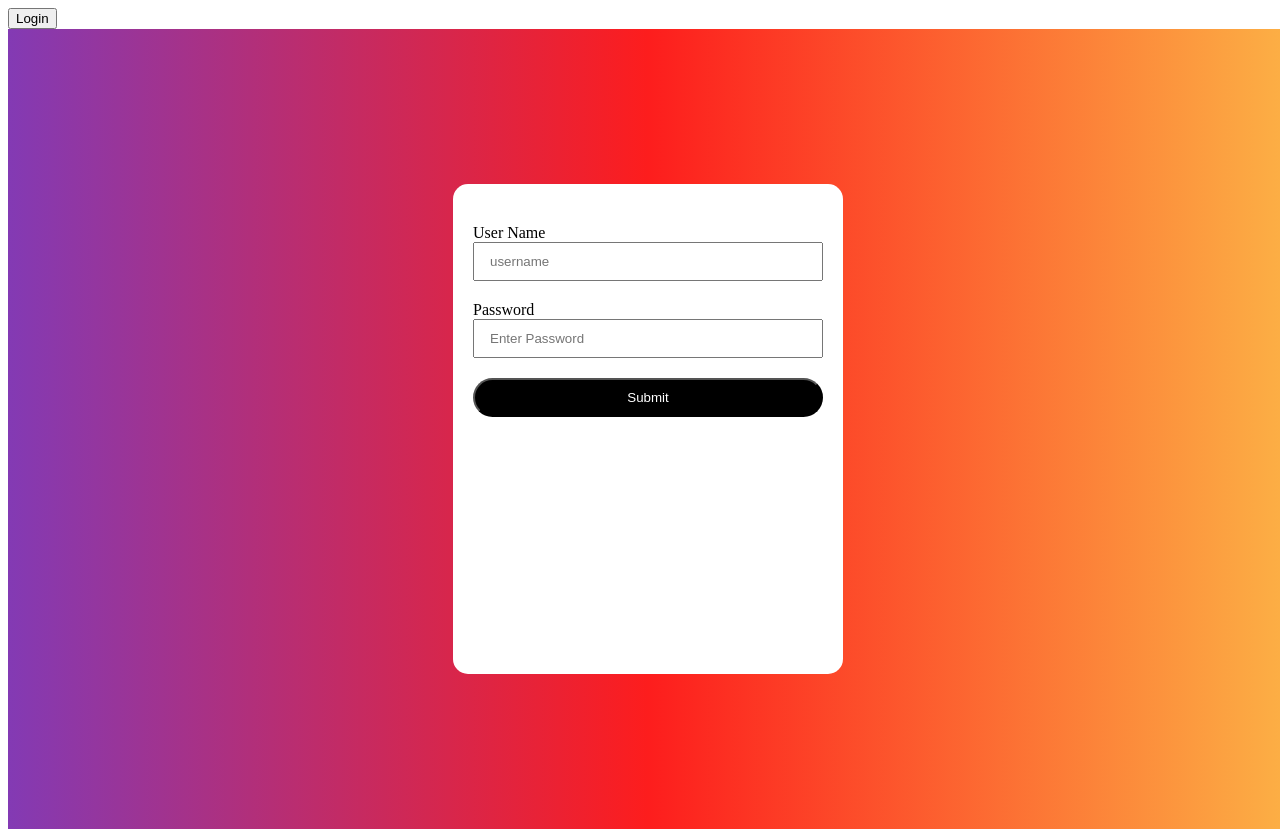
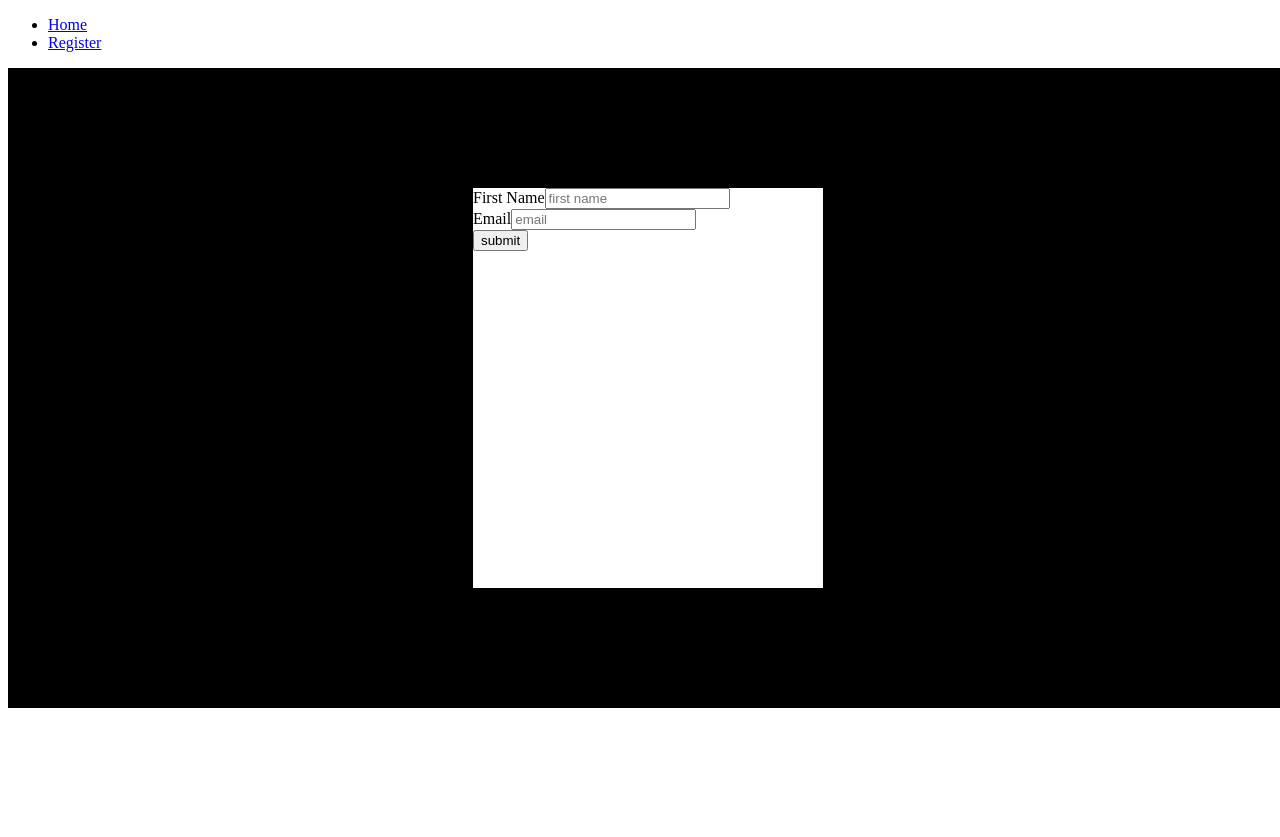
Before and after one commit to Olaoluwa402/REACT_V3_ITSKILLSCENTER, a React (Create React App) app: page /register in a window 1280 px wide. After the commit the page ends 800 px from the top, so only its background shows below. Built offline with nearby package versions, Linux system fonts and the light colour scheme.

Commit message:
react router

```diff
--- a/package.json
+++ b/package.json
@@ -8,6 +8,7 @@
     "@testing-library/user-event": "^13.5.0",
     "react": "^18.2.0",
     "react-dom": "^18.2.0",
+    "react-router-dom": "^6.8.1",
     "react-scripts": "5.0.1",
     "react-toastify": "^9.1.1",
     "uuid": "^9.0.0",
--- a/src/App.js
+++ b/src/App.js
@@ -1,45 +1,8 @@
-import Banner from "./components/Banner/Banner";
-import NavLinks from "./components/NavLinks/NavLinks";
-import Main from "./components/Main/Main";
-import Input from "./components/useStateHook/useState";
-// import Subscribe from "./components/Subscribe/Subscribe";
-import { ToastContainer } from "react-toastify";
-import Form from "./components/Form/Form";
-import ConditionalRendering from "./components/ConditionalRendering_3";
-
+import Router from "./router";
 import "./App.css";
 
-
 function App() {
-  return (
-    <>
-      <ToastContainer
-        position="top-right"
-        autoClose={5000}
-        hideProgressBar={false}
-        newestOnTop={false}
-        closeOnClick
-        rtl={false}
-        pauseOnFocusLoss
-        draggable
-        pauseOnHover
-        theme="light"
-      />
-  <ConditionalRendering />
-      <Form />
-    </>
-
-    // <div className="App">
-    //   {/* banner componet */}
-    //   <Banner />
-    //   {/* NNavigation Liks */}
-    //   <NavLinks />
-    //   <Input />
-
-    //   {/* Main */}
-    //   <Main />
-    // </div>
-  );
+  return <Router />;
 }
 
 export default App;
--- /dev/null
+++ b/src/components/EventHandling/EventHandling.js
@@ -0,0 +1,81 @@
+import React, { useState } from "react";
+
+import styles from "./EventHandling.module.css";
+
+const EventHandling = () => {
+  // const [firstName, setFirstName] = useState("");
+  // const [email, setEmail] = useState("");
+
+  const [state, setState] = useState({
+    firstName: "",
+    email: "",
+  });
+
+  console.log(state, "state");
+
+  function changeHandler(e) {
+    console.log(e.target);
+    // destructurig
+    const { type, name, value } = e.target;
+    console.log(type, name);
+    setState({
+      ...state,
+      [name]: value,
+    });
+  }
+  const { email, firstName } = state;
+
+  function submitHandler(e) {
+    e.preventDefault(); //valid if you use form element. prevents browser page reload
+    console.log(state);
+    // axios.post("/admin", { formData: firstName });
+  }
+
+  return (
+    <div className={styles.container}>
+      {/* form handling without using form element */}
+      {/* <div>
+        <input
+          type="text"
+          name="firstName"
+          placeholder="first name"
+          value={firstName}
+          onChange={changeHandler}
+        />
+
+        <button type="button" onClick={submitHandler}>
+          submit
+        </button>
+      </div> */}
+      <form onSubmit={submitHandler}>
+        <div className={styles.formGroup}>
+          <label htmlFor="firstName">First Name</label>
+          <input
+            type="text"
+            name="firstName"
+            id="firstName"
+            placeholder="first name"
+            value={firstName}
+            onChange={changeHandler}
+          />
+        </div>
+
+        <div className={styles.formGroup}>
+          <label htmlFor="email">Email</label>
+          <input
+            type="email"
+            name="email"
+            id="email"
+            placeholder="email"
+            value={email}
+            onChange={changeHandler}
+          />
+        </div>
+
+        <button type="submit">submit</button>
+      </form>
+    </div>
+  );
+};
+
+export default EventHandling;
--- /dev/null
+++ b/src/components/EventHandling/EventHandling.module.css
@@ -0,0 +1,14 @@
+.container {
+  width: 100vw;
+  height: 80vh;
+  display: flex;
+
+  justify-content: center;
+  align-items: center;
+  background-color: black;
+}
+.container form {
+  width: 350px;
+  height: 400px;
+  background-color: white;
+}
--- a/src/index.js
+++ b/src/index.js
@@ -2,6 +2,11 @@ import React from "react";
 import ReactDOM from "react-dom/client";
 import "./index.css";
 import App from "./App";
+import { BrowserRouter as Router } from "react-router-dom";
 
 const root = ReactDOM.createRoot(document.getElementById("root"));
-root.render(<App />);
+root.render(
+  <Router>
+    <App />
+  </Router>
+);
--- /dev/null
+++ b/src/router.js
@@ -0,0 +1,28 @@
+import { Route, Routes, Navigate, Link } from "react-router-dom";
+import Home from "./screens/Home";
+import Register from "./screens/Register";
+import NotFound from "./screens/NotFound";
+
+const Router = () => {
+  return (
+    <>
+      <ul>
+        <li>
+          <Link to="/">Home</Link>
+        </li>
+        <li>
+          <Link to="/register">Register</Link>
+        </li>
+      </ul>
+      <Routes>
+        <Route path="/" element={<Home />} />
+        <Route path="/register" element={<Register />} />
+        <Route path="/not-found" element={<NotFound />} />
+
+        <Route path="*" element={<Navigate to="/not-found" />} />
+      </Routes>
+    </>
+  );
+};
+
+export default Router;
--- /dev/null
+++ b/src/screens/Home.js
@@ -0,0 +1,34 @@
+import React from "react";
+// import Banner from "../components/Banner/Banner";
+// import NavLinks from "../components/NavLinks/NavLinks";
+// import Main from "../components/Main/Main";
+// import Input from "../components/useStateHook/useState";
+// import Subscribe from "./components/Subscribe/Subscribe";
+import { ToastContainer } from "react-toastify";
+import Form from "../components/Form/Form";
+import ConditionalRendering from "../components/ConditionalRendering_3";
+
+const Home = () => {
+  return (
+    <div>
+      <>
+        <ToastContainer
+          position="top-right"
+          autoClose={5000}
+          hideProgressBar={false}
+          newestOnTop={false}
+          closeOnClick
+          rtl={false}
+          pauseOnFocusLoss
+          draggable
+          pauseOnHover
+          theme="light"
+        />
+        <ConditionalRendering />
+        <Form />
+      </>
+    </div>
+  );
+};
+
+export default Home;
--- /dev/null
+++ b/src/screens/NotFound.js
@@ -0,0 +1,14 @@
+import React from "react";
+import { Link } from "react-router-dom";
+
+const NotFound = () => {
+  return (
+    <div>
+      <h2>Not Found</h2>
+
+      <Link to="/">Home</Link>
+    </div>
+  );
+};
+
+export default NotFound;
--- /dev/null
+++ b/src/screens/Register.js
@@ -0,0 +1,11 @@
+import EventHandling from "../components/EventHandling/EventHandling";
+
+const Register = () => {
+  return (
+    <div>
+      <EventHandling />
+    </div>
+  );
+};
+
+export default Register;
```
Also changed, not shown: 1 other file (tests, documents, lock files or other folders).
